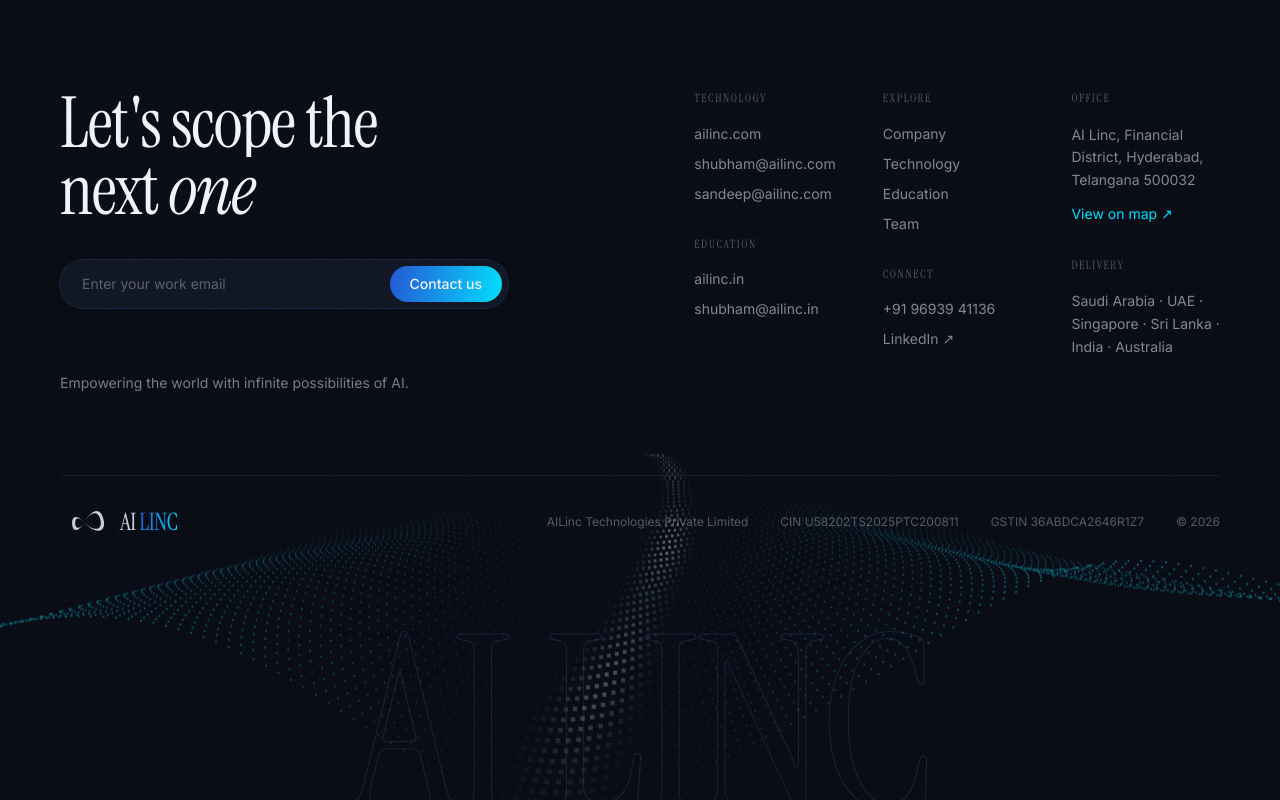
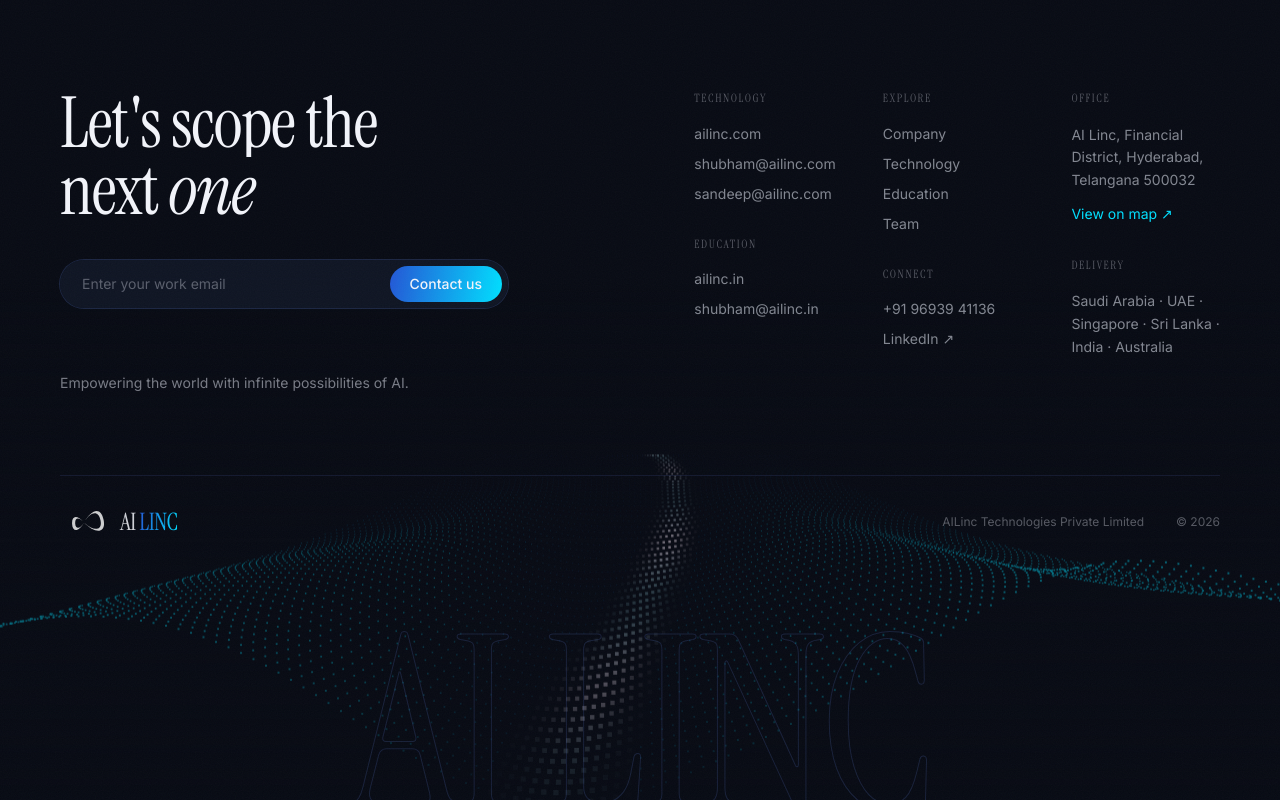
Before and after one commit to mardimanisha/ailinc, a Next.js app: page / in a window 1280 px wide. Shown: the part 6691-7491 px from the top of the page. Built offline with nearby package versions, Linux system fonts and the light colour scheme.

Commit message:
Remove company CIN and GSTIN from footer

```diff
--- a/components/Footer.tsx
+++ b/components/Footer.tsx
@@ -155,8 +155,6 @@
           </div>
           <div className="flex flex-wrap gap-x-8 gap-y-2 text-xs text-paper-2/35">
             <span>{company.name}</span>
-            <span>CIN {company.cin}</span>
-            <span>GSTIN {company.gstin}</span>
             <span>© {new Date().getFullYear()}</span>
           </div>
         </div>
```
